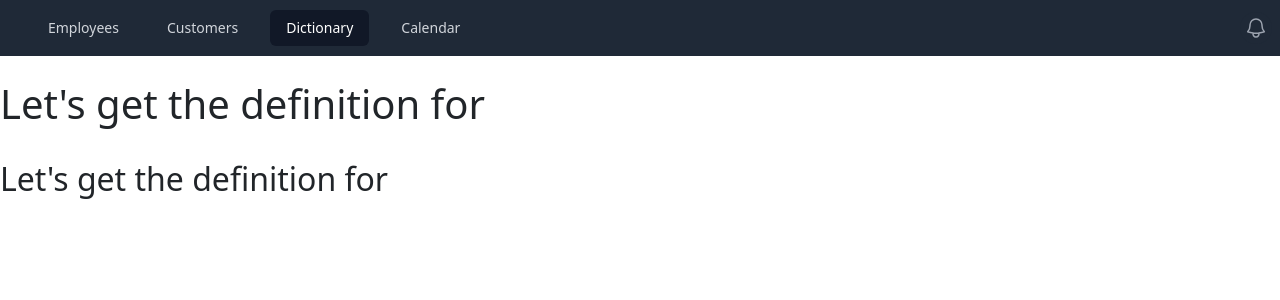
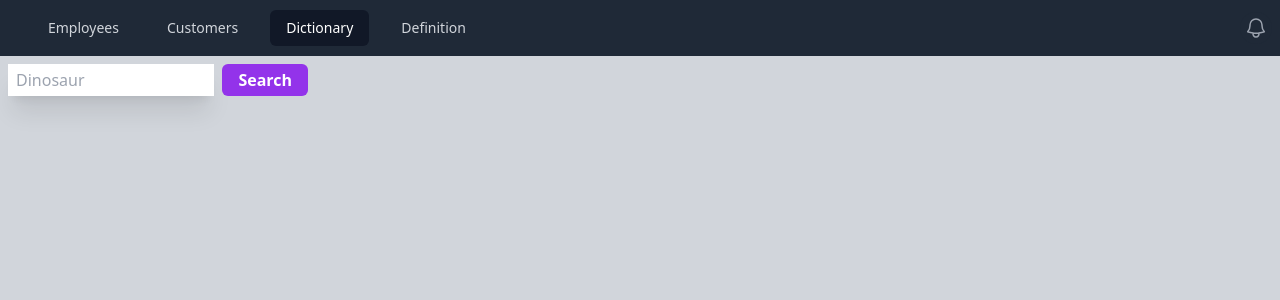
Before and after one commit to MagicznaFlet/react-caleb-curry-tutorial, a React (Create React App) app: page /dictionary in a window 1280 px wide. Shown: the top 300 px of the page. Built offline with nearby package versions, Linux system fonts and the light colour scheme.

Commit message:
Added 404 and updated search for dictionary page

```diff
--- a/src/App.js
+++ b/src/App.js
@@ -1,5 +1,3 @@
-import { useState } from 'react';
-import { v4 as uuidv4 } from 'uuid';
 import { BrowserRouter, Routes, Route } from 'react-router-dom'
 
 
@@ -7,7 +5,9 @@
 import Employees from './pages/Employees';
 import Header from './components/Header'
 import Customers from './pages/Customers';
-import Dictionary from './components/Dictionary';
+import Dictionary from './pages/Dictionary';
+import Definition from './pages/Definition';
+import NotFound from './pages/404';
 
 function App() {
   return (
@@ -18,6 +18,8 @@
           <Route path='/employees' element={<Employees />} />
           <Route path='/customers' element={<Customers />} />
           <Route path='/dictionary' element={<Dictionary />} />
+          <Route path='/definition/:search' element={<Definition />} />
+          <Route path='/404' element={<NotFound />} />
         </Routes>
       </Header >
     </BrowserRouter>
--- a/src/components/Dictionary.js
+++ /dev/null
@@ -1,26 +0,0 @@
-import { useState, useEffect } from 'react';
-
-export default function Dictionary() {
-    const [word, setWord] = useState('');
-    const [word2, setWord2] = useState('');
-
-    useEffect(() => {
-        console.log('State Updated Word1', word);
-    }, [word]);
-    useEffect(() => {
-        console.log('State Updated Word2', word2)
-    }, [word2]);
-
-    return (
-        <>
-            <input type="text" onChange={(e) => {
-                setWord(e.target.value);
-            }} />
-            <h1>Let's get the definition for  {word}</h1>
-            <input type="text" onChange={(e) => {
-                setWord2(e.target.value);
-            }} />
-            <h2>Let's get the definition for  {word2}</h2>
-        </>
-    );
-}
--- a/src/components/Header.js
+++ b/src/components/Header.js
@@ -6,7 +6,7 @@
     { name: 'Employees', href: '/employees', },
     { name: 'Customers', href: '/customers', },
     { name: 'Dictionary', href: '/dictionary', },
-    { name: 'Calendar', href: '/other2', },
+    { name: 'Definition', href: '/definition', },
 ]
 
 function classNames(...classes) {
@@ -95,7 +95,11 @@
                     </>
                 )}
             </Disclosure>
-            {props.children}
+            <div className='bg-gray-300'>
+                <div className="max-w-8xl mx-auto min-h-screen px-2 py-2">
+                    {props.children}
+                </div>
+            </div>
         </>
     )
 }
--- /dev/null
+++ b/src/pages/404.js
@@ -0,0 +1,3 @@
+export default function NotFound() {
+    return <p>The page has not be found.</p>
+}
--- /dev/null
+++ b/src/pages/Definition.js
@@ -0,0 +1,73 @@
+import { useState, useEffect } from 'react';
+import { useNavigate, useParams } from 'react-router-dom';
+import { v4 as uuidv4 } from 'uuid';
+import { Link } from 'react-router-dom';
+
+import NotFound from './404';
+
+export default function Definition() {
+    const [word, setWord] = useState({});
+    const [meanings, setMeanings] = useState([{}]);
+    const [notFound, setNotFound] = useState(false);
+    const [error, setError] = useState(false);
+    const navigate = useNavigate();
+    let { search } = useParams();
+
+    useEffect(() => {
+        const url = 'https://api.dictionaryapi.dev/api/v2/entries/en/' + search;
+
+        fetch(url)
+            .then((response) => {
+                if (response.status === 404) {
+                    setNotFound(false);
+                } else if (response.status === 401) {
+                    navigate('/login');
+                } else if (response.status === 500) {
+                    setError(true);
+                }
+
+                if (!response.ok) {
+                    setError(true);
+                    throw new Error('Something went wrong');
+                }
+
+                return response.json();
+            })
+            .then((data) => {
+                setWord(data[0]);
+                setMeanings(data[0].meanings);
+                console.log(data[0].meanings);
+            }).catch((e) => {
+                console.log(e.message);
+            });
+    }, []);
+
+    if (notFound === true) {
+        return (
+            <>
+                <NotFound />
+                <Link to='/dictionary'>Search another</Link>
+            </>
+        )
+    }
+    if (error === true) {
+        return (
+            <>
+                <p>Something went wrong, try again?</p>
+                <Link to='/dictionary'>Search another</Link>
+            </>
+        )
+    }
+
+    return (
+        <>{word ?
+            <>
+                <p className=''>Here is definition:</p>
+                <p>Name: <span>{word.word}</span></p>
+                {meanings.map((meaning) => {
+                    return <p key={uuidv4()}>{meaning.partOfSpeech} </p>
+                })}</>
+            : null}
+        </>
+    )
+}
--- /dev/null
+++ b/src/pages/Dictionary.js
@@ -0,0 +1,28 @@
+import React, { useState } from 'react';
+import { useNavigate } from 'react-router-dom';
+
+export default function Dictionary() {
+    const [word, setWord] = useState('');
+    const navigate = useNavigate();
+
+    return (
+
+        <form
+            className='flex justify-center space-x-2 max-w-[300px]'
+            onSubmit={() => {
+                navigate('/definition/' + word,);
+            }}>
+            <input
+                className='shrink min-w-0 px-2 py-1 shadow-xl'
+                placeholder='Dinosaur'
+                type="text"
+                onChange={(e) => {
+                    setWord(e.target.value);
+                }} />
+            <button
+                className='bg-purple-600 hover:bg-purple-700 text-white font-bold px-3 py-1 rounded'>
+                Search
+            </button>
+        </form>
+    );
+}
```
